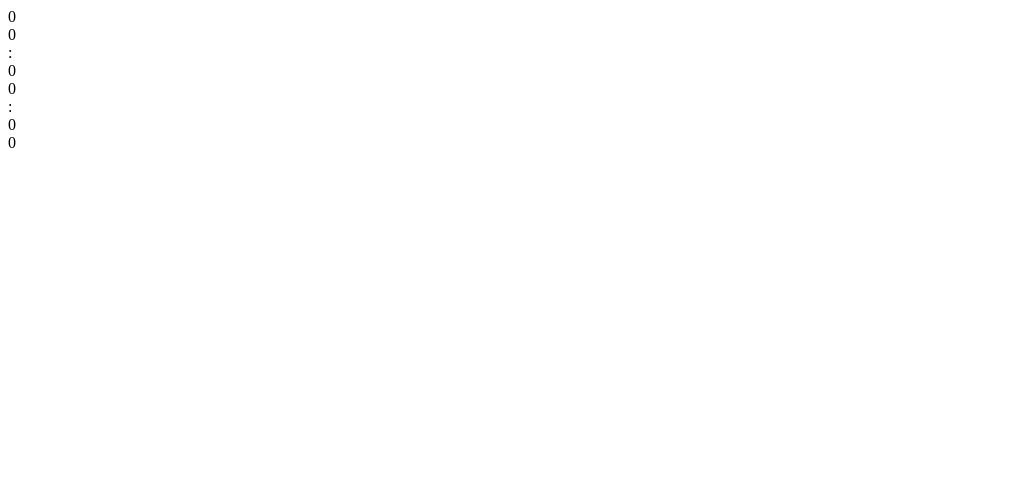
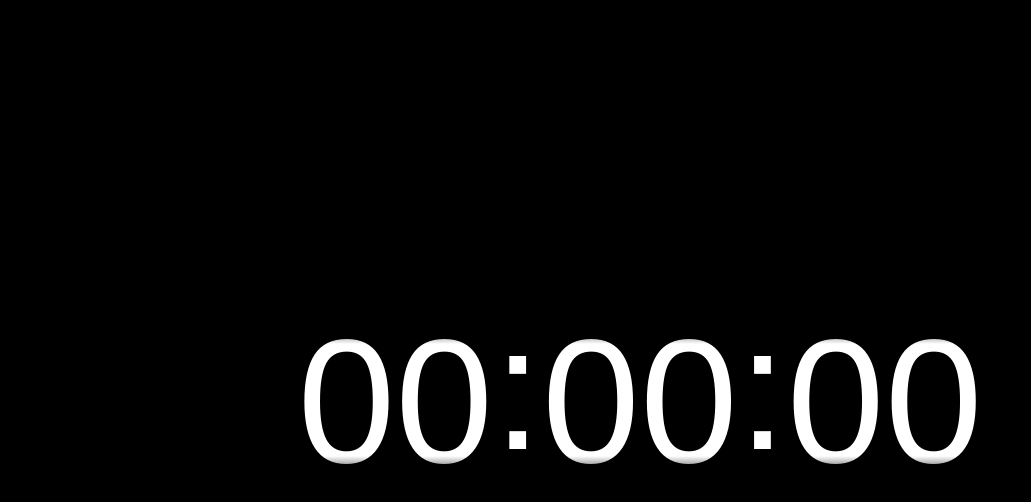
Before and after one commit to Vipul-20/Digital-Clock, a website built with Vite: page index.html in a window 1280 px wide. Shown: the whole page, without its empty margins (0-1031 px from the left). Built offline with nearby package versions, Linux system fonts and the light colour scheme.

Commit message:
style part done and add keyframe

```diff
--- a/src/index.html
+++ b/index.html
@@ -5,7 +5,7 @@
     <meta name="viewport" content="width=device-width, initial-scale=1.0">
     <title>Digital-Clock</title>
     <!-- Link-CSS -->
-    <link rel="stylesheet" href="style.css">
+    <link rel="stylesheet" href="src/style.css">
 </head>
 <body>
     <!-- Simple Clock -->
@@ -39,6 +39,6 @@
     </div>
 
     <!-- Link-script -->
-     <script src="main.js"></script>
+     <script src="src/main.js"></script>
 </body>
 </html>
--- a/src/style.css
+++ b/src/style.css
@@ -0,0 +1,68 @@
+* {
+  margin: 0;
+  padding: 0;
+  box-sizing: border-box;
+}
+html,
+body {
+  height: 100%;
+  width: 100%;
+}
+
+body {
+  background: black;
+  display: flex;
+  justify-content: center;
+  align-items: center;
+}
+
+.clock {
+  height: 20vh;
+  color: white;
+  font-size: 22vh;
+  font-family: sans-serif;
+  line-height: 20.4vh;
+  display: flex;
+  position: relative;
+  /*background: green;*/
+  overflow: hidden;
+}
+.clock::before,
+.clock::after {
+  content: "";
+  width: 7ch;
+  height: 3vh;
+  background: linear-gradient(to top, transparent, black);
+  position: absolute;
+  z-index: 2;
+}
+
+.clock::after {
+  bottom: 0;
+  background: linear-gradient(to bottom, transparent, black);
+}
+
+.clock > div {
+  display: flex;
+}
+
+.tick {
+  line-height: 17vh;
+}
+
+.tick-hidden {
+  opacity: 0;
+}
+
+.move {
+  animation: move linear 1s infinite;
+}
+
+@keyframes move {
+  from {
+    transform: translateY(0vh);
+  }
+  to {
+    transform: translateY(-20vh);
+  }
+}
```
